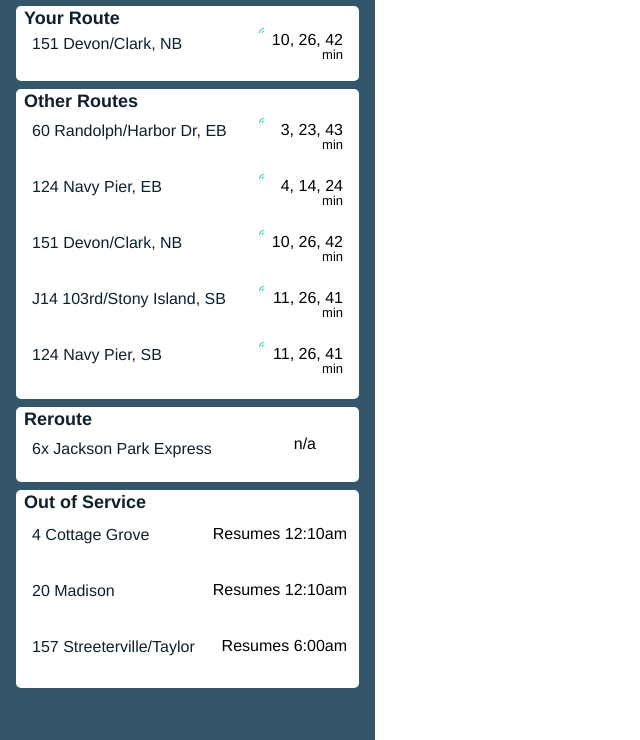
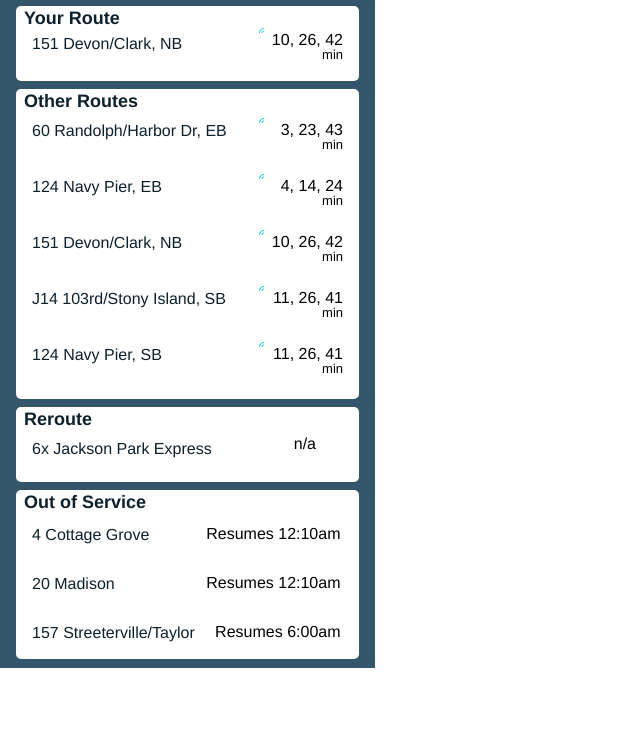
Before and after one commit to jadeofalltrades/fe-challenge, a plain HTML site: page index.html in a window 1280 px wide. Shown: the part 97-837 px from the top of the page, without its empty margins (0-640 px from the left). After the commit the page ends 800 px from the top, so only its background shows below. Drawn offline with Linux system fonts and the light colour scheme.

Commit message:
list view for submission

```diff
--- a/css/style.css
+++ b/css/style.css
@@ -1,9 +1,6 @@
 *, *before, *after {
   box-sizing: border-box;}
 
-html{
-  align: center;
-}
 
 /*UI Bars*/
 .status-bar {
@@ -15,30 +12,26 @@ html{
   top: 0px;
   background-color:#1C435A;
 }
+
+.sig, .gs, .wifi, .clock, .battery {
+  position: absolute;
+  bottom: 2.5px
+}
+
 .sig{
-  position: absolute;
   left: 1.87%;
-  bottom: 2.5px;
 }
 .gs {
-  position: absolute;
   left: 26px;
-  bottom: 2.5px;
 }
 .wifi {
-  position: absolute;
   left: 45.5px;
-  bottom: 2.5px;
 }
 .clock{
-  position: absolute;
   left: 40.27%;
-  bottom:2.5px;
 }
 .battery{
-  position: absolute;
   right:4.5px;
-  bottom: 2.5px;
 }
 
 /* App Navigation */
@@ -46,6 +39,7 @@ html{
 .top-nav{
   background-color:#1C435A;
   height:87px;
+  width: 100%;
 }
 
 .hamburger-menu{
@@ -73,7 +67,7 @@ body{
 section{
     width: 375px;
     background: #33566B;
-    height: 750px;
+    height: 678px;
   }
 
 h1 {
@@ -87,7 +81,6 @@ h1 {
 
 h2 {
     position:absolute;
-    padding-bottom: 6px;
     text-align: left;
     font-weight: 800;
     font-size: 1.125em;
@@ -219,7 +212,6 @@ nav{
     width:25%;
   }
 .re-content{
-    box-sizing: border-box;
     position: relative;
     padding-top: 3%;
     height: 56px;
@@ -228,6 +220,8 @@ nav{
     width: 75%;
   }
 
+
+
 /*Out of Service Styling */
 
   .out-of-service{
@@ -235,7 +229,7 @@ nav{
     margin: 0 0 8px 0;
     background-color:#FFFFFF;
     width:343px;
-    height:198px;
+    height:169px;
     left:16px;
     top:587px;
     border-radius: 5px;
@@ -247,19 +241,23 @@ nav{
   .out-of-content{
     box-sizing: border-box;
     position: relative;
-    height: 56px;
-    left: 32px;
+    text-indent: 16px;
+    height:49px;
+    left: 16px;
     top:170px;
-    width: 62%;
+    width:52%;
   }
 
   .out-of-time{
+    box-sizing: border-box;
     position: relative;
     text-align:right;
+    padding-bottom:18px;
+    padding-right:18px;
     margin:0%;
+    right:16.5px;
     top:184px;
-    right:28px;
-    width:38%;
+    width:48%;
   }
 
   .subtract{
```
